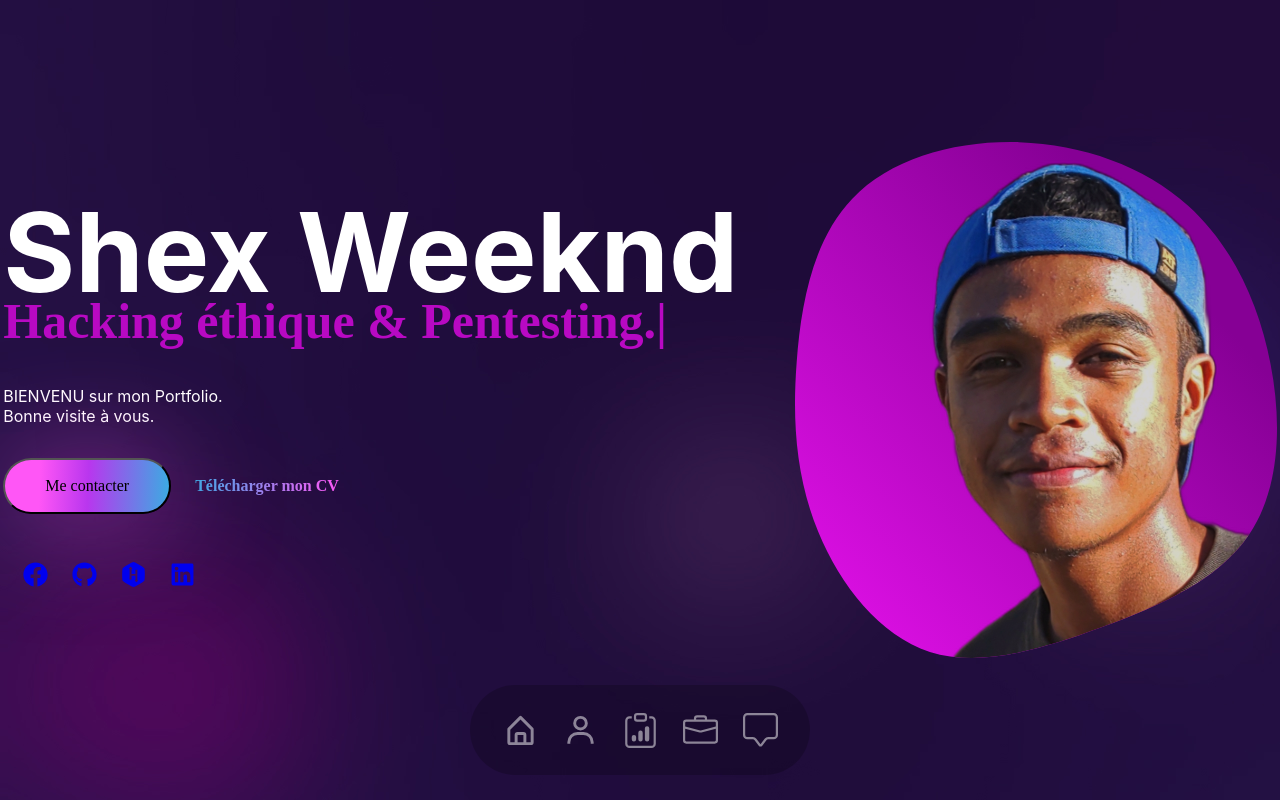
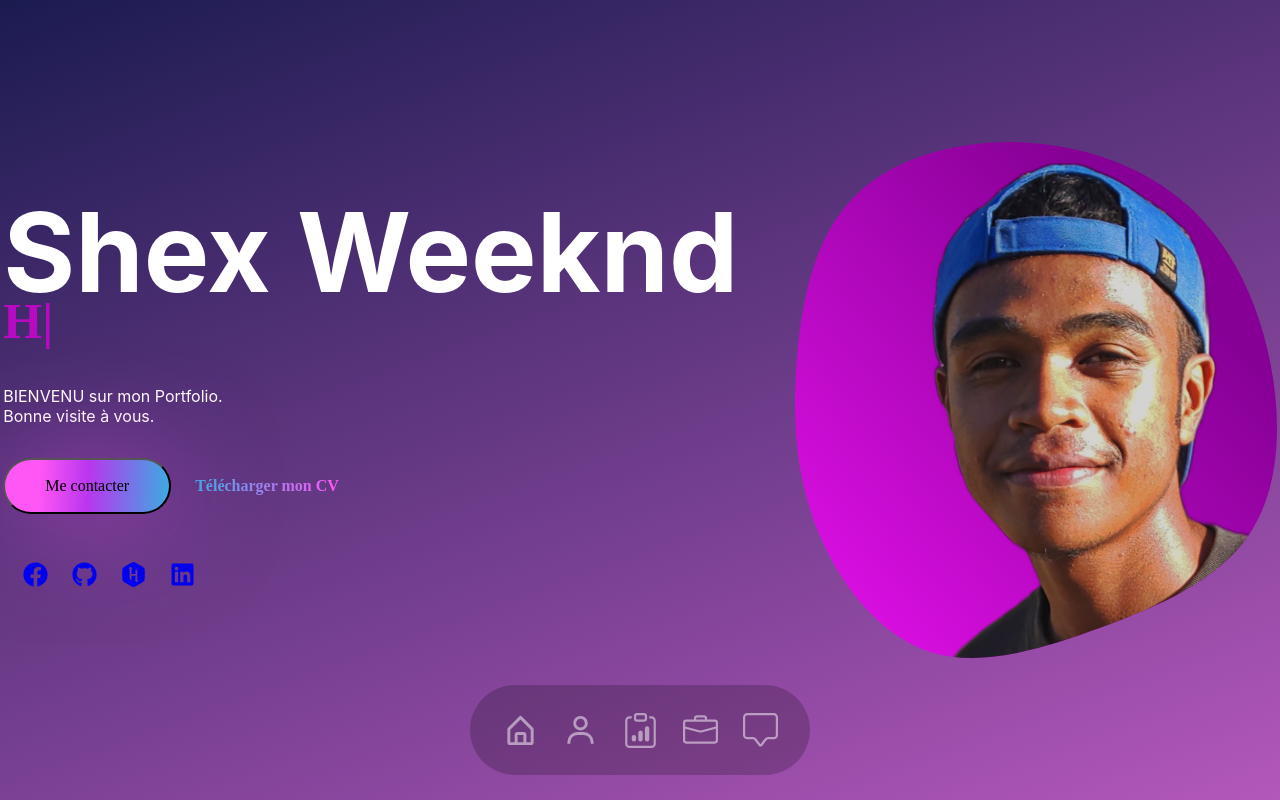
Before and after one commit to shexweeknd/my-portfolio, a React (Create React App) app: page / in a window 1280 px wide. Shown: the top 800 px of the page. Built offline with nearby package versions, Linux system fonts and the light colour scheme.

Commit message:
FRONT - ajustement du background et des couleurs

```diff
--- a/src/App.css
+++ b/src/App.css
@@ -1,6 +1,10 @@
 .App {
   text-align: center;
-  background-image: url("./assets/bg/site-bg.jpg");
+  /* background-image: url("./assets/bg/color4.jpeg");
+  background-repeat: no-repeat;
+  background-position: fixed;
+  background-size: cover; */
+  background-image: linear-gradient(160deg, rgb(27, 27, 80), rgb(206, 98, 206), rgb(44, 44, 147), red);
 }
 
 h1 {
--- a/src/components/Contact/Contact.js
+++ b/src/components/Contact/Contact.js
@@ -76,7 +76,7 @@ export default function Contact() {
           </h4>
           <h2>
             Travaillons <br />
-            enxemble!
+            ensemble!
           </h2>
         </div>
       </motion.div>
--- a/src/components/Home/Home.js
+++ b/src/components/Home/Home.js
@@ -36,6 +36,8 @@ export default function Home() {
           <TypeAnimation
             sequence={[
               "Developpement Web.",
+              2000,
+              "DevOps.",
               2000,
               "Hacking éthique & Pentesting.",
               2000,
--- a/src/components/Work/Work.js
+++ b/src/components/Work/Work.js
@@ -8,6 +8,7 @@ import Socketio from "../../assets/icons/Socket-io.png";
 import Kivymd from "../../assets/icons/kivymd.png";
 import Qt5 from "../../assets/icons/QT5.svg";
 import Linux from "../../assets/icons/Linux.png";
+import Docker from "../../assets/icons/Docker.png";
 import C from "../../assets/icons/C++.png";
 import Python from "../../assets/icons/Python.png";
 import JavaScript from "../../assets/icons/JavaScript.png";
@@ -60,6 +61,7 @@ export default function Work() {
           <img src={Kivymd} />
           <img src={Qt5} />
           <img src={Linux} />
+          <img src={Docker} />
         </div>
       </motion.div>
 
```
Also changed, not shown: src/assets/icons/Docker.png (added).
